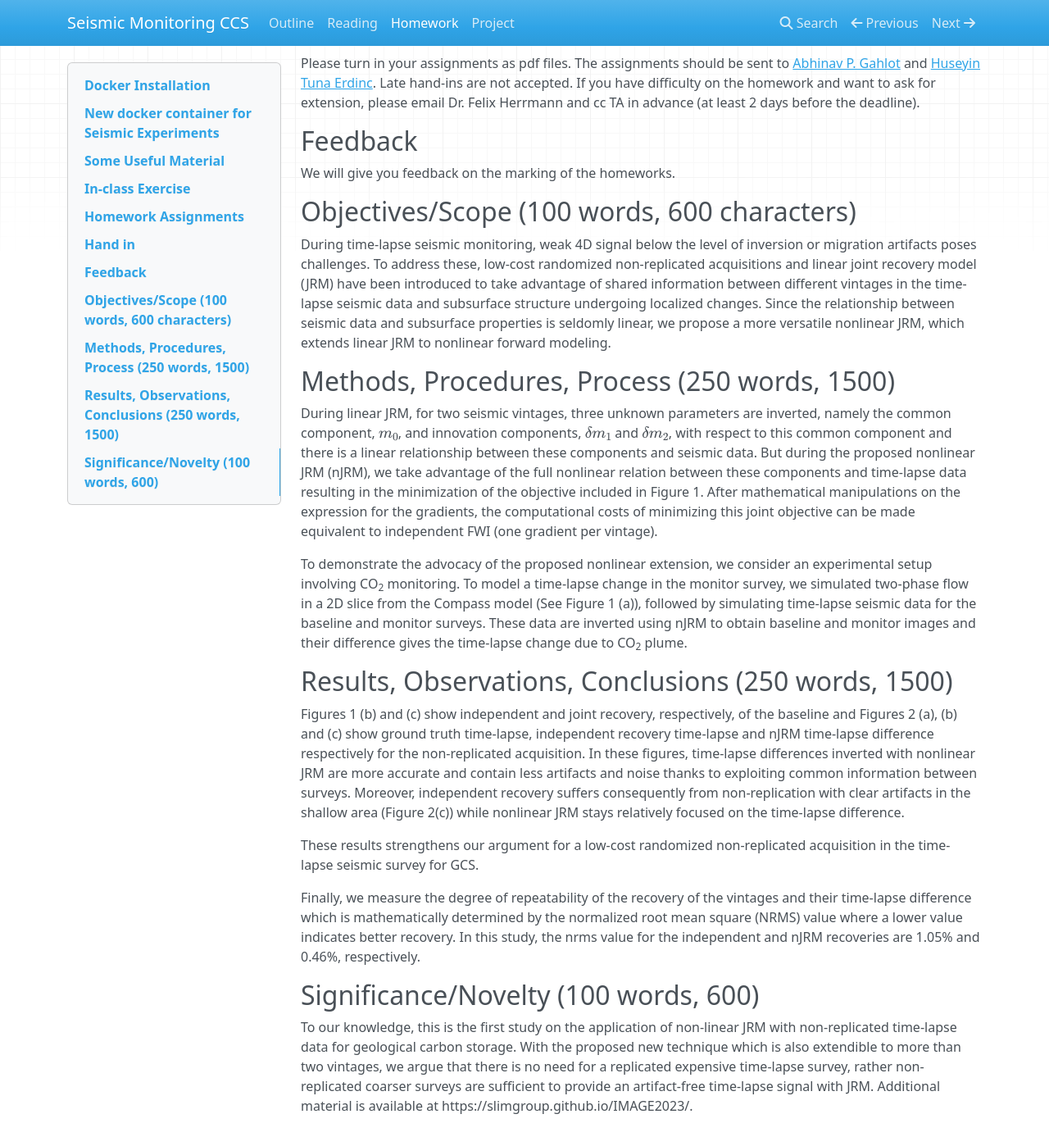
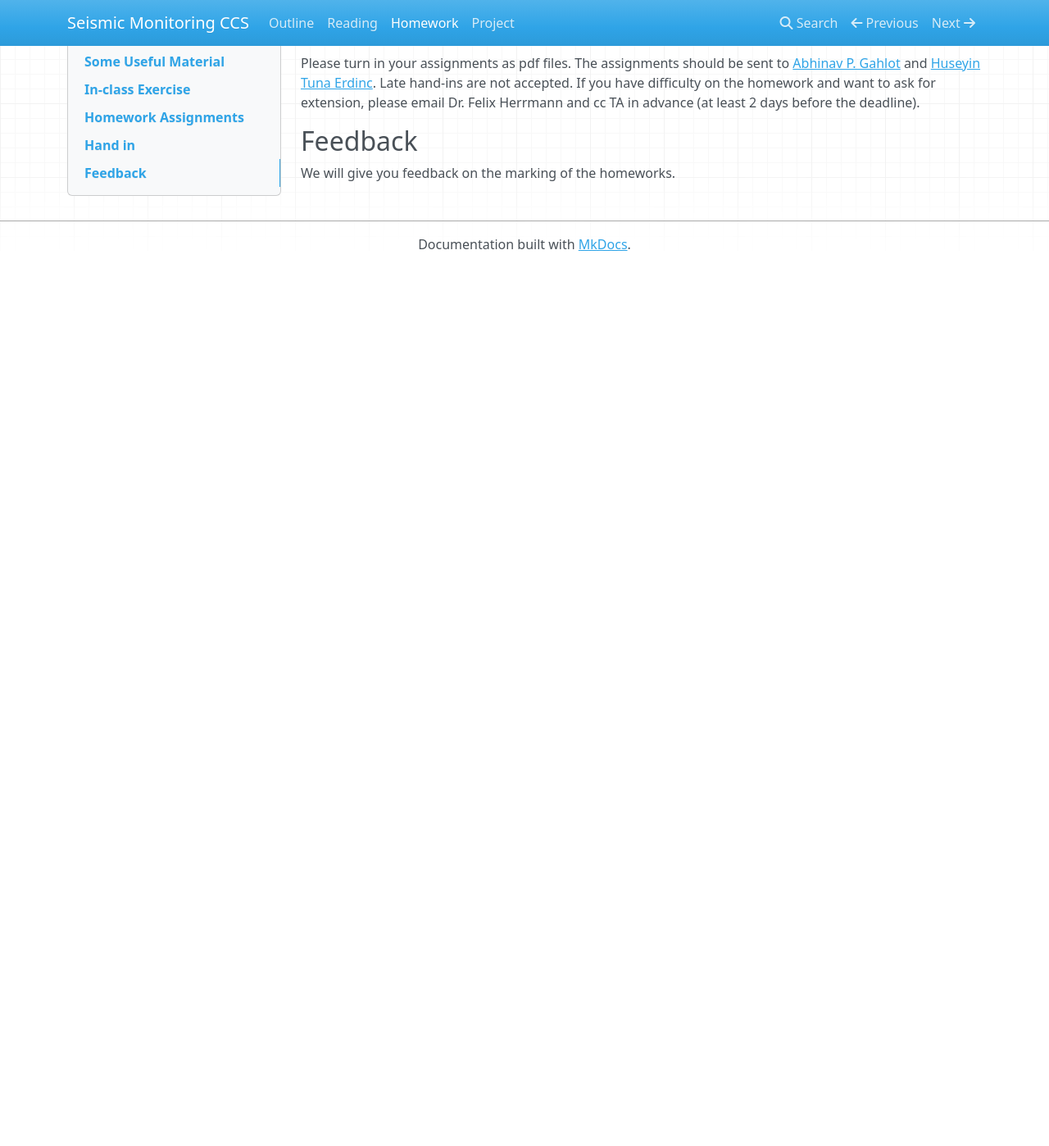
Before and after one commit to flexie/eas-4803-8803-ccs, an MkDocs documentation site: the page built from docs/homework.md, in a window 1280 px wide and 1400 px high, scrolled down 3211 px. Shown: the whole window at 82% size. Built offline with MkDocs 1.6.1, drawn with Linux system fonts in a browser that asks for light colours; nearby versions of some CDN libraries; after the commit the page ends 3537 px from its top, so only the background shows below that.

```diff
--- a/docs/homework.md
+++ b/docs/homework.md
@@ -219,31 +219,3 @@ Please turn in your assignments as pdf files. The assignments should be sent to
 ## Feedback
 
 We will give you feedback on the marking of the homeworks.
-
-
-
-
-
-
-
-## Objectives/Scope (100 words, 600 characters)
-
-During time-lapse seismic monitoring, weak 4D signal below the level of inversion or migration artifacts poses challenges. To address these, low-cost randomized non-replicated acquisitions and linear joint recovery model (JRM) have been introduced to take advantage of shared information between different vintages in the time-lapse seismic data and subsurface structure undergoing localized changes. Since the relationship between seismic data and subsurface properties is seldomly linear, we propose a more versatile nonlinear JRM, which extends linear JRM to nonlinear forward modeling.
-
-## Methods, Procedures, Process (250 words, 1500)
-
-During linear JRM, for two seismic vintages, three unknown parameters are inverted, namely the common component, $m_0$, and innovation components, $\delta m_1$ and $\delta m_2$, with respect to this common component and there is a linear relationship between these components and seismic data. But during the proposed nonlinear JRM (nJRM), we take advantage of the full nonlinear relation between these components and time-lapse data resulting in the minimization of the objective included in Figure 1. After mathematical manipulations on the expression for the gradients, the computational costs of minimizing this joint objective can be made equivalent to independent FWI (one gradient per vintage).
-
-To demonstrate the advocacy of the proposed nonlinear extension, we consider an experimental setup involving CO~2~ monitoring. To model a time-lapse change in the monitor survey, we simulated two-phase flow in a 2D slice from the Compass model (See Figure 1 (a)), followed by simulating time-lapse seismic data for the baseline and monitor surveys. These data are inverted using nJRM to obtain baseline and monitor images and their difference gives the time-lapse change due to CO~2~ plume.
-
-## Results, Observations, Conclusions (250 words, 1500)
-
-Figures 1 (b) and (c) show independent and joint recovery, respectively, of the baseline <!-- Why the baseline, there is nothing interesting there. If you show an example, show monitor survey--> and Figures 2 (a), (b) and (c) show ground truth time-lapse, independent recovery time-lapse and nJRM time-lapse difference respectively for the non-replicated acquisition. In these figures, time-lapse differences inverted with nonlinear JRM are more accurate and contain less artifacts and noise thanks to exploiting common information between surveys. Moreover, independent recovery suffers consequently from non-replication with clear artifacts in the shallow area (Figure 2(c)) while nonlinear JRM stays relatively focused on the time-lapse difference.
-
-These results strengthens our argument for a low-cost randomized non-replicated acquisition in the time-lapse seismic survey for GCS.
-
-Finally, we measure the degree of repeatability of the recovery of the vintages and their time-lapse difference which is mathematically determined by the normalized root mean square (NRMS) value where a lower value indicates better recovery. In this study, the nrms value for the independent and nJRM recoveries are 1.05% and 0.46%, respectively.
-
-## Significance/Novelty (100 words, 600)
-
-To our knowledge, this is the first study on the application of non-linear JRM with non-replicated time-lapse data for geological carbon storage. With the proposed new technique which is also extendible to more than two vintages, we argue that there is no need for a replicated expensive time-lapse survey, rather non-replicated coarser surveys are sufficient to provide an artifact-free time-lapse signal with JRM. Additional material is available at https://slimgroup.github.io/IMAGE2023/.
```
